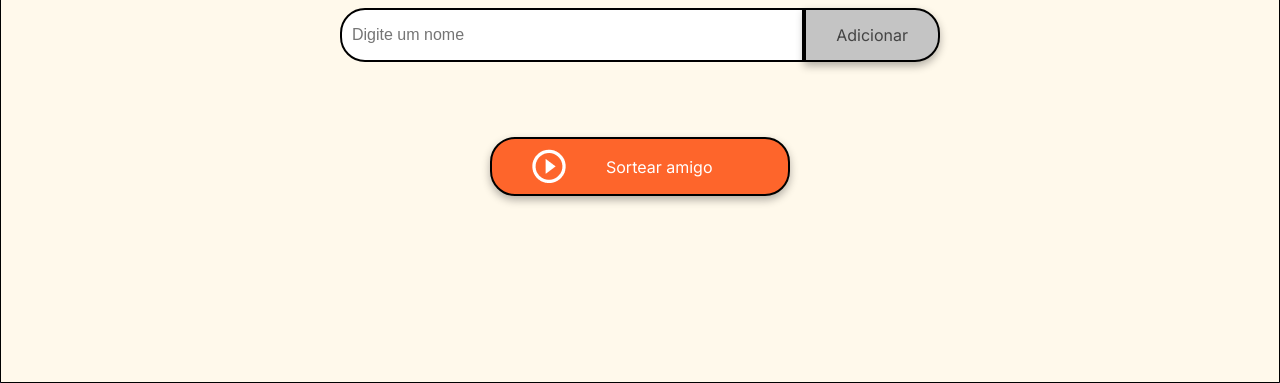
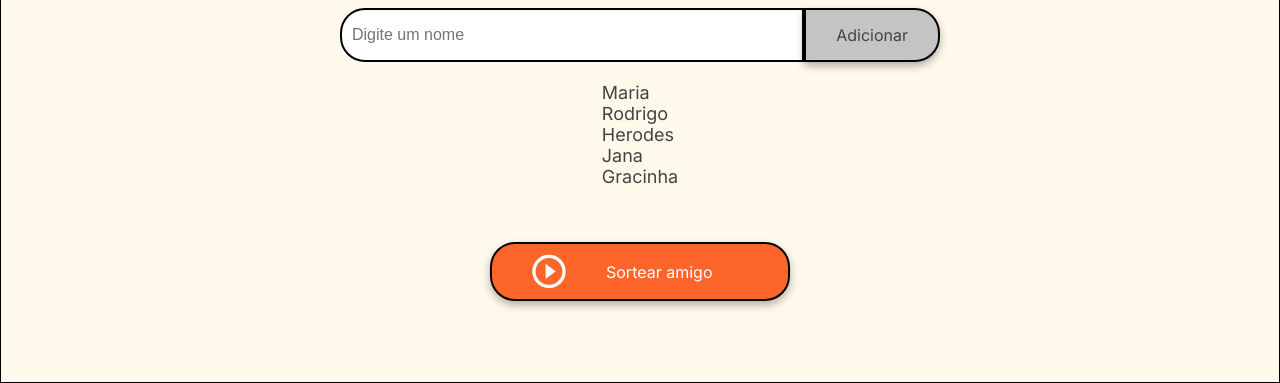
Before and after one commit to jana-nf/Challenge-Amigo-Secreto-Alura-ONE-, a plain HTML site: page challenge-amigo-secreto_pt-main/index.html in a window 1280 px wide. Shown: the part 417-800 px from the top of the page. Drawn offline with Linux system fonts and the light colour scheme.

Commit message:
Update index.html

```diff
--- a/challenge-amigo-secreto_pt-main/index.html
+++ b/challenge-amigo-secreto_pt-main/index.html
@@ -24,7 +24,14 @@
                 <button class="button-add" onclick="adicionarAmigo()">Adicionar</button>
             </div>
 
-            <ul id="listaAmigos" class="name-list" aria-labelledby="listaAmigos" role="list"></ul>
+            <ul id="listaAmigos" class="name-list" aria-labelledby="listaAmigos" role="list">
+                <li>Maria</li>
+                <li>Rodrigo</li>
+                <li>Herodes</li>
+                <li>Jana</li>
+                <li>Gracinha</li>
+
+            </ul>
             <ul id="resultado" class="result-list" aria-live="polite"></ul>
 
             <div class="button-container">
```
